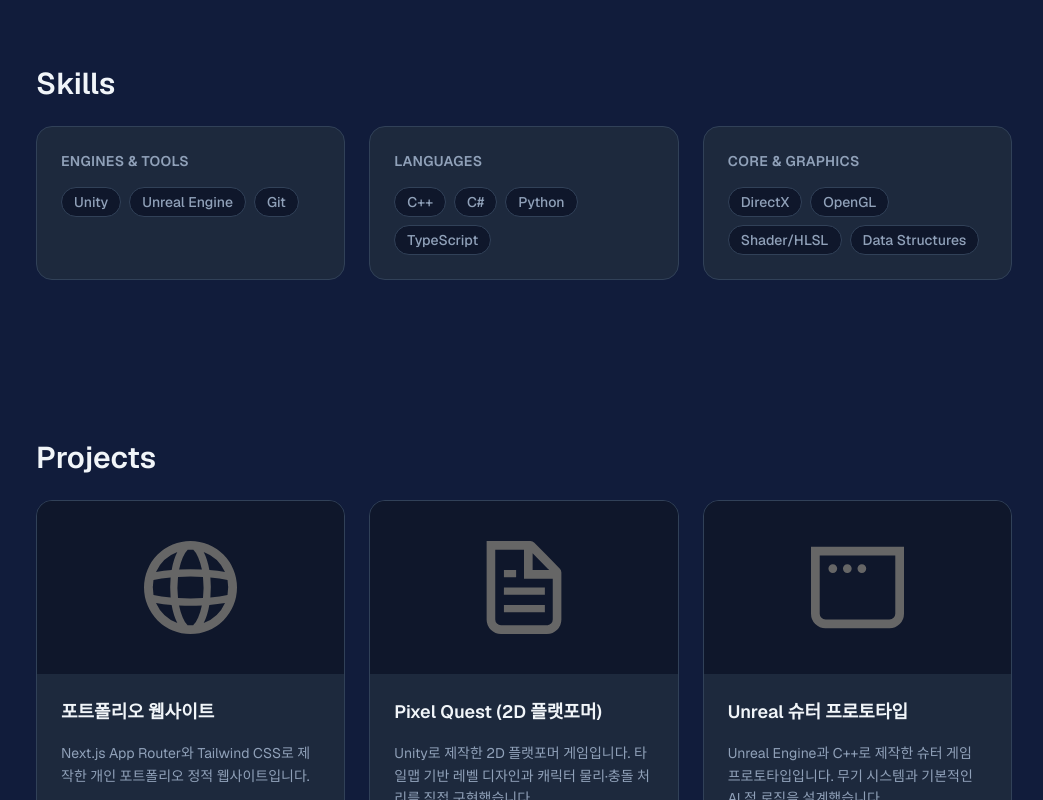
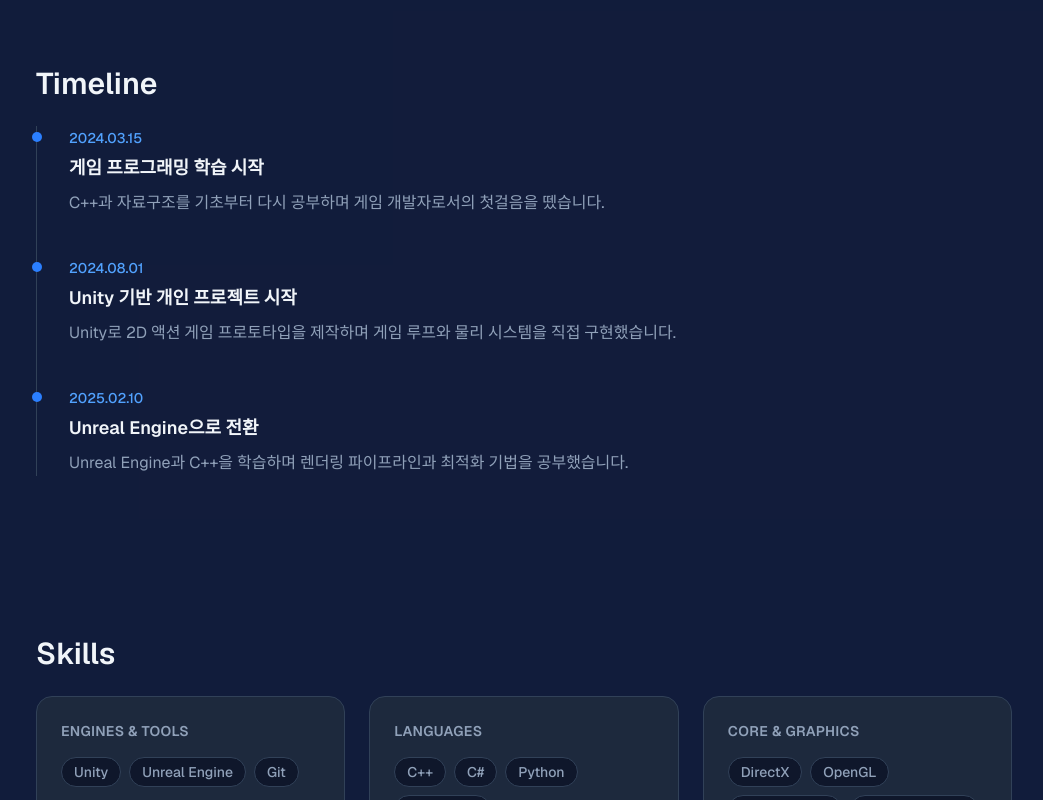
Before and after one commit to JinwookChei/portfolio, a Next.js app in the folder portfolio-frontend/: page / in a window 1280 px wide. Shown: the part 1260-2060 px from the top of the page, without its empty margins (116-1159 px from the left). Built offline with nearby package versions, Linux system fonts and the light colour scheme.

Commit message:
feat: Timeline

```diff
--- a/portfolio-frontend/src/components/About.tsx
+++ b/portfolio-frontend/src/components/About.tsx
@@ -1,4 +1,5 @@
 import Image from "next/image";
+import Timeline from "./Timeline";
 
 // About + Skills 섹션: 자기소개와 기술 스택을 함께 보여주는 컴포넌트입니다.
 // Navbar의 "About"과 "Skills" 메뉴가 각각 id="about", id="skills"로 스크롤 이동하므로,
@@ -59,6 +60,9 @@
         </div>
       </section>
 
+      {/* ---------- Timeline: About과 Skills 사이에 배치되는 연혁 ---------- */}
+      <Timeline />
+
       {/* ---------- Skills: 기술 스택 태그 ---------- */}
       <section
         id="skills"
--- a/portfolio-frontend/src/components/Navbar.tsx
+++ b/portfolio-frontend/src/components/Navbar.tsx
@@ -7,6 +7,7 @@
 // 동일한 id를 가진 요소(예: <section id="about">)로 만들어주면 됩니다.
 const NAV_LINKS = [
   { label: "About", href: "#about" },
+  { label: "Timeline", href: "#timeline" },
   { label: "Skills", href: "#skills" },
   { label: "Projects", href: "#projects" },
   { label: "Contact", href: "#contact" },
--- a/portfolio-frontend/src/components/Projects.tsx
+++ b/portfolio-frontend/src/components/Projects.tsx
@@ -46,6 +46,16 @@
     docsUrl: "https://your-slides.example.com/unreal-shooter-prototype",
     imageUrl: "/window.svg",
   },
+  {
+    id: "godot-puzzle-game",
+    title: "Godot 퍼즐 게임",
+    description:
+      "Godot 엔진으로 제작한 퍼즐 게임입니다. 그리드 기반 로직과 레벨 데이터 직렬화를 직접 설계했습니다.",
+    tags: ["Godot", "GDScript"],
+    githubUrl: "https://github.com/your-username/godot-puzzle-game",
+    demoUrl: "https://your-username.itch.io/godot-puzzle-game",
+    imageUrl: "/globe.svg",
+  },
 ];
 
 export default function Projects() {
@@ -58,7 +68,8 @@
         Projects
       </h2>
 
-      <div className="mt-6 grid grid-cols-1 gap-6 sm:grid-cols-2 lg:grid-cols-3">
+      {/* 2 x 2 고정 그리드: 모바일 1열 -> sm 이상에서는 항상 2열로 4칸을 채움 */}
+      <div className="mt-6 grid grid-cols-1 gap-6 sm:grid-cols-2">
         {PROJECTS.map((project) => (
           <article
             key={project.id}
--- /dev/null
+++ b/portfolio-frontend/src/components/Timeline.tsx
@@ -0,0 +1,68 @@
+// Timeline 섹션: 지금까지의 주요 연혁(수상, 프로젝트, 활동 등)을 시간순으로 보여줍니다.
+//
+// 연혁을 추가하고 싶다면 아래 TIMELINE_ITEMS 배열에 객체 하나만 추가하면 됩니다.
+// (연/월/일, 제목, 상세 설명만 채우면 되고 UI 코드는 건드릴 필요가 없습니다)
+const TIMELINE_ITEMS = [
+  {
+    year: 2024,
+    month: 3,
+    day: 15,
+    title: "게임 프로그래밍 학습 시작",
+    description:
+      "C++과 자료구조를 기초부터 다시 공부하며 게임 개발자로서의 첫걸음을 뗐습니다.",
+  },
+  {
+    year: 2024,
+    month: 8,
+    day: 1,
+    title: "Unity 기반 개인 프로젝트 시작",
+    description:
+      "Unity로 2D 액션 게임 프로토타입을 제작하며 게임 루프와 물리 시스템을 직접 구현했습니다.",
+  },
+  {
+    year: 2025,
+    month: 2,
+    day: 10,
+    title: "Unreal Engine으로 전환",
+    description:
+      "Unreal Engine과 C++을 학습하며 렌더링 파이프라인과 최적화 기법을 공부했습니다.",
+  },
+  // 새로운 연혁은 이 아래에 { year, month, day, title, description } 형태로 추가하세요.
+];
+
+export default function Timeline() {
+  return (
+    <section
+      id="timeline"
+      className="mx-auto max-w-5xl scroll-mt-16 px-4 py-20 sm:px-6"
+    >
+      <h2 className="text-2xl font-semibold text-slate-100 sm:text-3xl">
+        Timeline
+      </h2>
+
+      {/* 세로선(border-l) 하나를 기준으로 각 항목을 나란히 쌓아 타임라인처럼 보이게 합니다 */}
+      <ol className="mt-6 border-l border-slate-700">
+        {TIMELINE_ITEMS.map((item, index) => (
+          <li key={index} className="relative pb-10 pl-8 last:pb-0">
+            {/* 세로선 위에 찍히는 원형 점 */}
+            <span className="absolute top-1.5 -left-[5px] h-2.5 w-2.5 rounded-full bg-blue-500" />
+
+            {/* 년/월/일 날짜 표시 */}
+            <time className="text-sm font-medium text-blue-400">
+              {item.year}.{String(item.month).padStart(2, "0")}.
+              {String(item.day).padStart(2, "0")}
+            </time>
+
+            <h3 className="mt-1 text-lg font-semibold text-slate-100">
+              {item.title}
+            </h3>
+
+            <p className="mt-2 leading-relaxed text-slate-400">
+              {item.description}
+            </p>
+          </li>
+        ))}
+      </ol>
+    </section>
+  );
+}
```
